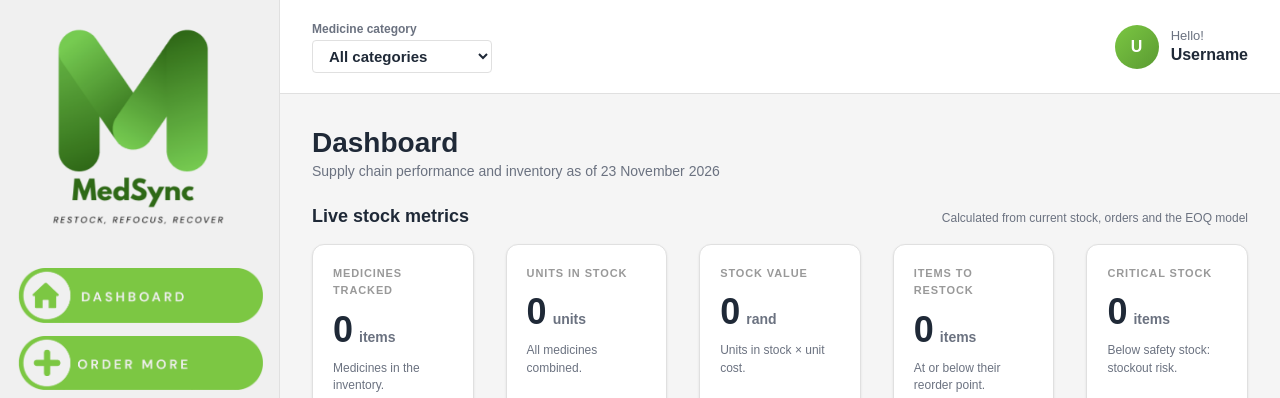
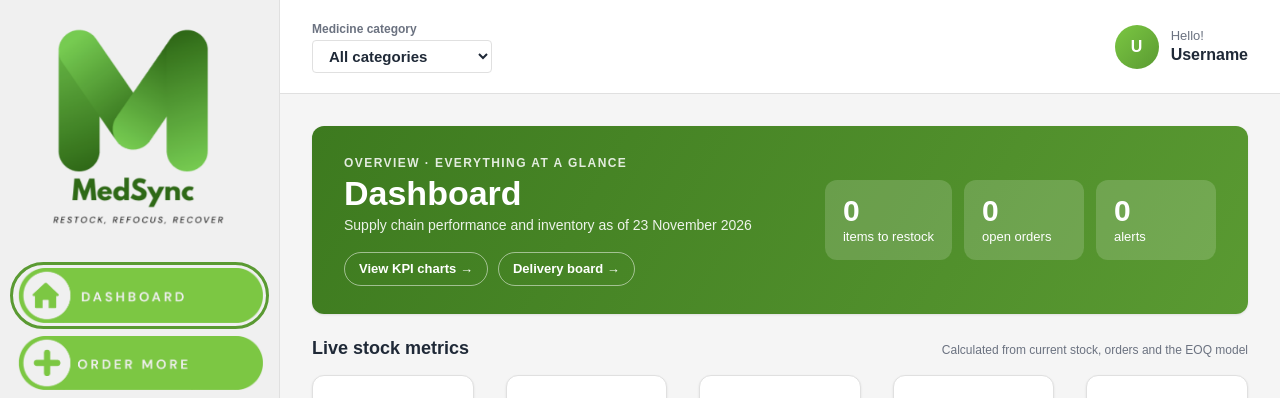
Before and after one commit to u24645177/BFB321_Group4_Project, a Flask app: page / in a window 1280 px wide. Shown: the top 398 px of the page. Run offline with Flask 3, Linux system fonts and the light colour scheme; data that the repository does not hold is empty.

Commit message:
dashboard banner

```diff
--- a/static/css/dashboard.css
+++ b/static/css/dashboard.css
@@ -707,3 +707,75 @@ button.row-action:disabled {
     .kpi-page-grid,
     .kpi-grid[aria-label="Delivery KPIs"] { grid-template-columns: repeat(2, minmax(0, 1fr)); }
 }
+
+/* ---- Welcome banner on the main dashboard (index.html) ---- */
+.dash-hero {
+    display: flex;
+    flex-wrap: wrap;
+    align-items: center;
+    justify-content: space-between;
+    gap: 24px;
+    padding: 28px 32px;
+    border-radius: var(--radius-md);
+    background: linear-gradient(120deg, #3d7a1f, var(--green-dark));
+    color: #fff;
+    box-shadow: var(--card-shadow);
+}
+.dash-hero .dash-title { color: #fff; font-size: 34px; }
+.dash-hero .dash-subtitle { color: rgba(255, 255, 255, 0.9); }
+.dash-hero-eyebrow {
+    margin-bottom: 4px;
+    font-size: 12px;
+    font-weight: 700;
+    letter-spacing: 0.12em;
+    text-transform: uppercase;
+    color: rgba(255, 255, 255, 0.85);
+}
+.dash-hero-links { display: flex; gap: 10px; margin-top: 16px; }
+.dash-hero-links a {
+    padding: 6px 14px;
+    border: 1px solid rgba(255, 255, 255, 0.5);
+    border-radius: 999px;
+    font-size: 13px;
+    font-weight: 600;
+    color: #fff;
+    text-decoration: none;
+}
+.dash-hero-links a:hover { background: rgba(255, 255, 255, 0.15); }
+.dash-hero-stats { display: flex; flex-wrap: wrap; gap: 12px; }
+.dash-hero-stats li {
+    display: flex;
+    flex-direction: column;
+    min-width: 120px;
+    padding: 14px 18px;
+    border-radius: var(--radius-md);
+    background: rgba(255, 255, 255, 0.16);
+    font-size: 13px;
+}
+.hero-stat-value { font-size: 30px; font-weight: 700; line-height: 1.1; }
+
+/* ---- Phone layout (screens up to 600px wide) ---- */
+@media (max-width: 600px) {
+    .dash { gap: 20px; }
+    .category-mobile { margin-bottom: 0; }
+
+    /* Banner: smaller padding and title, the 3 numbers side by side */
+    .dash-hero { padding: 20px; gap: 16px; }
+    .dash-hero .dash-title { font-size: 28px; }
+    .dash-hero-links a { padding: 5px 12px; font-size: 12px; }
+    .dash-hero-stats {
+        display: grid;
+        grid-template-columns: repeat(3, minmax(0, 1fr));
+        gap: 8px;
+        width: 100%;
+    }
+    .dash-hero-stats li { min-width: 0; padding: 10px 12px; font-size: 11px; }
+    .hero-stat-value { font-size: 24px; }
+
+    /* Section headings: note goes underneath instead of squashed beside */
+    .section-head { flex-direction: column; align-items: flex-start; gap: 2px; }
+
+    /* Cards: tighter spacing so more fits on screen */
+    .kpi-grid { gap: 12px; }
+    .kpi-name { letter-spacing: 0.04em; }
+}
--- a/static/css/style.css
+++ b/static/css/style.css
@@ -1057,3 +1057,10 @@ footer a:hover {
     font-style: normal;
     color: #c62828;
 }
+
+/* Sidebar: green ring around the Dashboard button while you're on the dashboard */
+.icon-link[aria-current="page"] {
+    border-radius: 999px;
+    outline: 3px solid #5a9a32;
+    outline-offset: 3px;
+}
--- a/templates/base.html
+++ b/templates/base.html
@@ -49,7 +49,8 @@
                 </span>
             </a>
 
-            <a href="{{ url_for('pages.index') }}" class="icon-link dashboard-link" aria-label="Go to dashboard">
+            <a href="{{ url_for('pages.index') }}" class="icon-link dashboard-link" aria-label="Go to dashboard"
+               {% if request.endpoint == 'pages.index' %}aria-current="page"{% endif %}>
                 <img src="{{ url_for('static', filename='images/dashboard_icon.png') }}" alt="Dashboard" class="icon-image">
             </a>
 
--- a/templates/index.html
+++ b/templates/index.html
@@ -29,12 +29,27 @@
     </select>
 </div>
 
-    <header>
-        <h1 class="dash-title">Dashboard</h1>
-        <p class="dash-subtitle">
-            Supply chain performance and inventory as of
-            <time datetime="{{ today.isoformat() }}">{{ today.strftime('%d %B %Y') }}</time>
-        </p>
+        <!-- Welcome banner: shows this is the main overview page -->
+    {% set to_restock = inventory | rejectattr('status', 'equalto', 'Sufficient') | list | length %}
+    {% set open_orders = requests | rejectattr('status', 'equalto', 'Delivered') | list | length %}
+    <header class="dash-hero">
+        <div class="dash-hero-text">
+            <p class="dash-hero-eyebrow">Overview · Everything at a glance</p>
+            <h1 class="dash-title">Dashboard</h1>
+            <p class="dash-subtitle">
+                Supply chain performance and inventory as of
+                <time datetime="{{ today.isoformat() }}">{{ today.strftime('%d %B %Y') }}</time>
+            </p>
+            <div class="dash-hero-links">
+                <a href="{{ url_for('pages.kpis') }}">View KPI charts →</a>
+                <a href="{{ url_for('pages.tracking') }}">Delivery board →</a>
+            </div>
+        </div>
+        <ul class="dash-hero-stats plain-list" aria-label="At a glance">
+            <li><span class="hero-stat-value">{{ to_restock }}</span>items to restock</li>
+            <li><span class="hero-stat-value">{{ open_orders }}</span>open orders</li>
+            <li><span class="hero-stat-value">{{ alerts | length }}</span>alerts</li>
+        </ul>
     </header>
 
 
```
